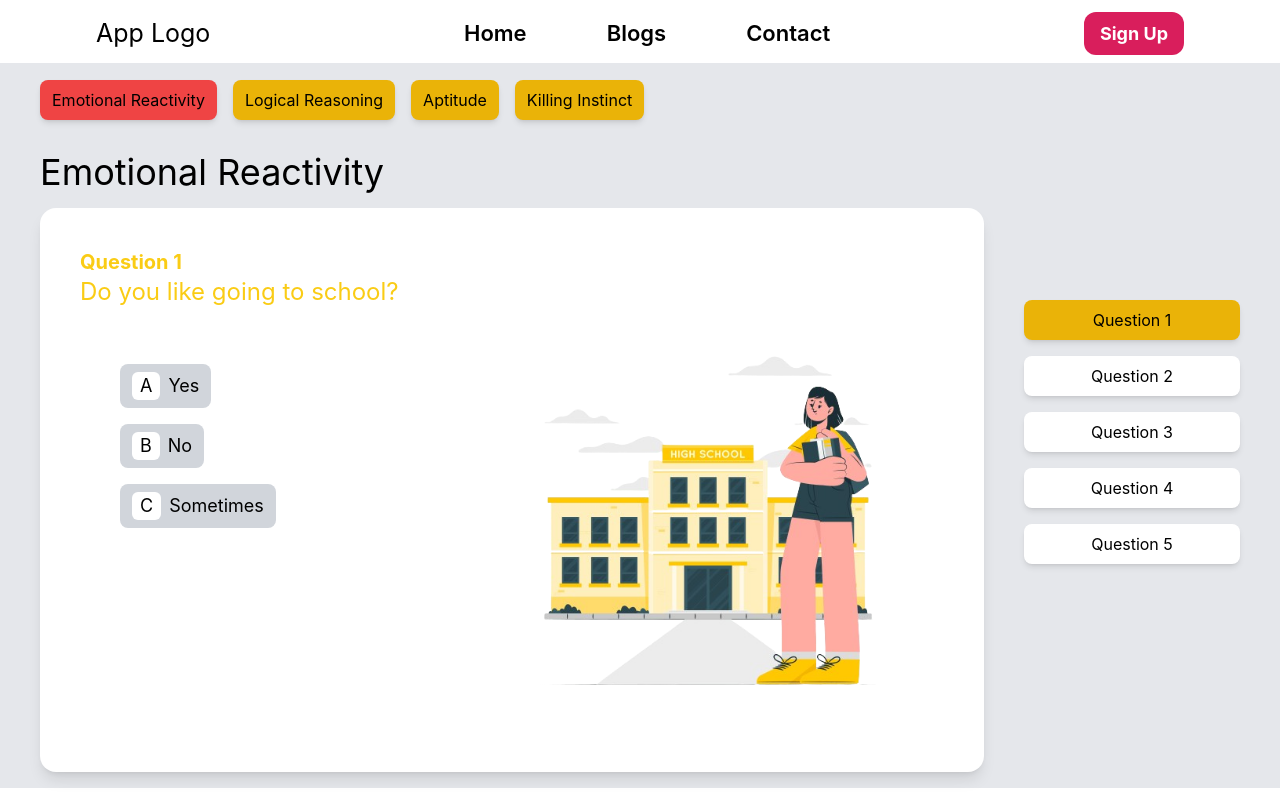
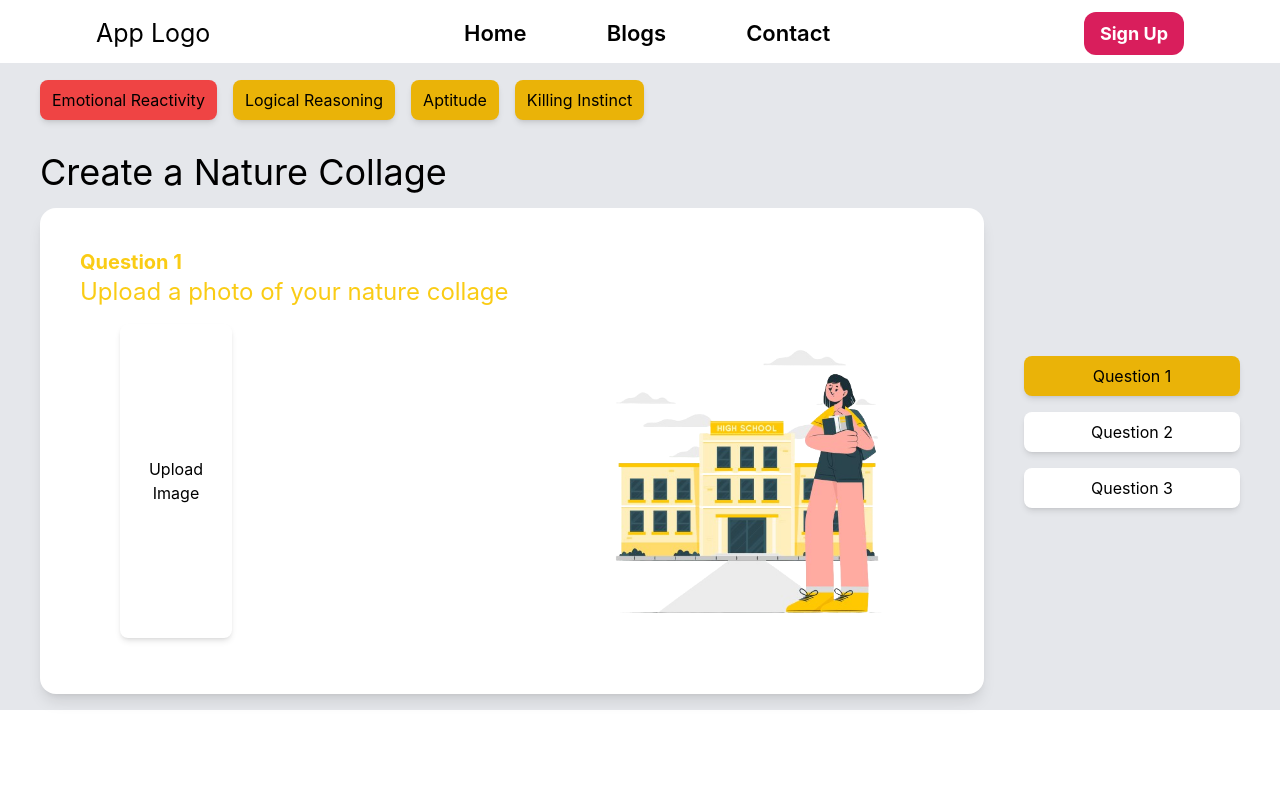
Before and after one commit to aannaassalam/FilialMinds, a React (Vite) app in the folder client/: page /activity/activity in a window 1280 px wide. Built offline with nearby package versions, Linux system fonts and the light colour scheme.

Commit message:
Temporary

```diff
--- /dev/null
+++ b/client/src/assets/natureCollage.json
@@ -0,0 +1,24 @@
+{
+  "title": "Create a Nature Collage",
+  "desc": "Gather leaves, pebbles, and small sticks from the outdoors. Glue them onto a piece of cardboard or stiff paper. (You can repurpose cereal and cracker boxes for this purpose.",
+  "content": [
+    {
+      "type": "img",
+      "id": "Question 1",
+      "desc": "Upload a photo of your nature collage",
+      "img": "/activity/high-school-concept-illustration.png"
+    },
+    {
+      "type": "time",
+      "id": "Question 2",
+      "desc": "How much time did your child take to do this?",
+      "img": "/activity/high-school-concept-illustration.png"
+    },
+    {
+      "type": "rate",
+      "id": "Question 3",
+      "desc": "Rate your experience",
+      "img": "/activity/high-school-concept-illustration.png"
+    }
+  ]
+}
--- /dev/null
+++ b/client/src/components/Activity/Img.jsx
@@ -0,0 +1,31 @@
+import React, { useState } from "react";
+
+const Img = ({ question, content }) => {
+  const [value, setValue] = useState("");
+
+  return (
+    <>
+      {content.id === question && (
+        <div className="mx-10 my-4 p-10 shadow-lg rounded-2xl bg-white">
+          <h1 className="text-yellow-400 text-xl font-bold">{content.id}</h1>
+          <h1 className="text-yellow-400 text-2xl">{content.desc}</h1>
+          <div
+            className="basis-1/2 w-full my-4 px-10 flex justify-between gap-20"
+            // onChange={updateOption}
+          >
+            <button className="w-28 px-3 py-2 rounded-lg shadow-md bg-white">
+              Upload Image
+            </button>
+            <img
+              src={content.img}
+              alt=""
+              className=" basis-2/5 w-10 object-cover"
+            />
+          </div>
+        </div>
+      )}
+    </>
+  );
+};
+
+export default Img;
--- a/client/src/components/Activity/QuestionList.jsx
+++ b/client/src/components/Activity/QuestionList.jsx
@@ -6,7 +6,7 @@ const QuestionList = ({ question, setQuestion, questionData }) => {
       <div className="flex flex-col justify-center h-full gap-4 text-black">
         {questionData.content.map((content) => (
           <button
-            onClick={() => setQuestion(content.id)}
+            onClick={() => setQuestion(content)}
             className={
               question === content.id
                 ? "rounded-lg px-3 py-2 shadow-md bg-yellow-500"
--- /dev/null
+++ b/client/src/components/Activity/Rate.jsx
@@ -0,0 +1,40 @@
+import { Content } from "antd/es/layout/layout";
+import React, { useState } from "react";
+const Rate = ({ question, content }) => {
+  const [value, setValue] = useState(0);
+  const desc = ["Terrible", "Bad", "Normal", "Good", "Great"];
+
+  return (
+    // content?.id === question && (
+    //   <div className="mx-10 my-4 p-10 shadow-lg rounded-2xl bg-white">
+    //     <h1 className="text-yellow-400 text-xl font-bold">{content?.id}</h1>
+    //     <h1 className="text-yellow-400 text-2xl">{content?.desc}</h1>
+    //     <div
+    //       className="basis-1/2 w-full my-4 px-10 flex justify-between gap-20"
+    //       // onChange={updateOption}
+    //     >
+    //       <Rate
+    //         tooltips={desc}
+    //         onChange={setValue}
+    //         value={value}
+    //         style={{
+    //           margin: 10,
+    //         }}
+    //       />
+    //       <img
+    //         src={content?.img}
+    //         alt=""
+    //         className=" basis-2/5 w-10 object-cover"
+    //       />
+    //     </div>
+    //   </div>
+    content?.id === question && (
+      <div className="mx-10 my-4 p-10 shadow-lg rounded-2xl bg-white">
+        {console.log(content.id)}
+        <h1>{content.id}</h1>
+      </div>
+    )
+  );
+};
+
+export default Rate;
--- /dev/null
+++ b/client/src/components/Activity/Time.jsx
@@ -0,0 +1,40 @@
+import React, { useState } from "react";
+import { InputNumber } from "antd";
+
+const Time = ({ question, content }) => {
+  const [value, setValue] = useState("");
+
+  return (
+    <>
+      {content.id === question && (
+        <div className="mx-10 my-4 p-10 shadow-lg rounded-2xl bg-white">
+          <h1 className="text-yellow-400 text-xl font-bold">{content.id}</h1>
+          <h1 className="text-yellow-400 text-2xl">{content.desc}</h1>
+          <div
+            className="basis-1/2 w-full my-4 px-10 flex justify-between gap-20"
+            // onChange={updateOption}
+          >
+            <InputNumber
+              min={1}
+              max={60}
+              placeholder="Enter minutes taken"
+              size="large"
+              value={value}
+              onChange={setValue}
+              className="h-fit w-48 mt-10 text-lg bg-white border-2 border-grey-300 hover:border-white focus:bg-white focus:border-yellow-400"
+              //   defaultValue={3}
+              //   onChange={onChange}
+            />
+            <img
+              src={content.img}
+              alt=""
+              className=" basis-2/5 w-10 object-cover"
+            />
+          </div>
+        </div>
+      )}
+    </>
+  );
+};
+
+export default Time;
--- a/client/src/pages/Activity.jsx
+++ b/client/src/pages/Activity.jsx
@@ -5,36 +5,55 @@ import ActivityLink from "../components/Activity/ActivityLink";
 import QuestionList from "../components/Activity/QuestionList";
 import Mcq from "../components/Activity/Mcq";
 import Para from "../components/Activity/Para";
-import questionData from "../assets/questionData.json";
+import Img from "../components/Activity/Img";
+import Time from "../components/Activity/Time";
+import Rate from "../components/Activity/Rate";
+import questionData from "../assets/natureCollage.json";
 
 console.log(questionData);
 
 const Activity = () => {
-  const [question, setQuestion] = useState("Question 1");
+  const [question, setQuestion] = useState(questionData.content[0].id);
+  const [content_selected, setContent_selected] = useState(
+    questionData.content[0]
+  );
   const location = useLocation();
   const title = "Emotional Reactivity";
+
+  const renderOptions = (content) => {
+    console.log(content.type);
+    switch (content.type) {
+      case "mcq":
+        return <Mcq question={question} content={content} />;
+      case "textbox":
+        return <Para question={question} content={content} />;
+      case "img":
+        return <Img question={question} content={content} />;
+      case "time":
+        return <Time question={question} content={content} />;
+      case "rate":
+        return <Rate question={question} content={content} />;
+      default:
+        return null;
+    }
+  };
+
   return (
     <>
       <div className=" mt-16 flex bg-gray-200 text-black">
         <div className="w-full flex flex-col">
           <ActivityLink title={title} />
           <div className="w-4/5 bg-gray-200">
-            <h1 className="mx-10 my-4 text-4xl text-black">
-              {questionData.title}
-            </h1>
-            {questionData.content.map((content) => {
-              if (content.type === "mcq") {
-                return <Mcq question={question} content={content} />;
-              } else if (content.type === "para") {
-                return <Para question={question} content={content} />;
-              } else {
-              }
-            })}
+            <h1 className="mx-10 my-4 text-4xl">{questionData.title}</h1>
+            {renderOptions(content_selected)}
           </div>
         </div>
         <QuestionList
           question={question}
-          setQuestion={setQuestion}
+          setQuestion={(content) => {
+            setQuestion(content.id);
+            setContent_selected(content);
+          }}
           questionData={questionData}
         />
       </div>
```
Also changed, not shown: client/src/assets/narrateFairyTale.json (added, +24 -0 lines).
